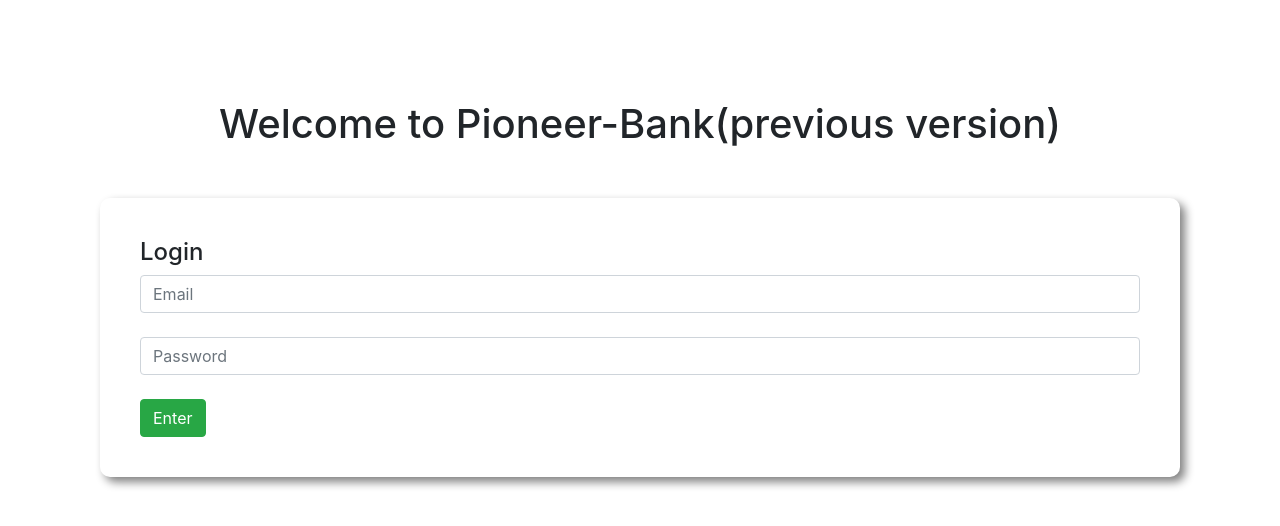
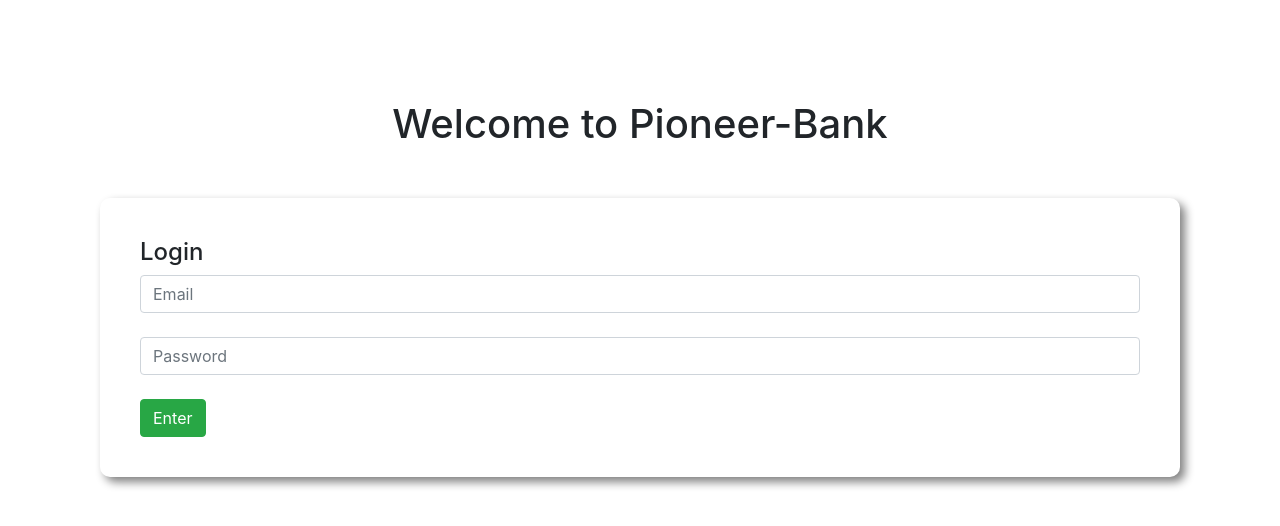
Before and after one commit to sojib-bd/pioneer-bank, a plain HTML site: page index.html in a window 1280 px wide. Drawn offline with nearby package versions, Linux system fonts and the light colour scheme.

Commit message:
testing the modification

```diff
--- a/index.html
+++ b/index.html
@@ -12,7 +12,7 @@
 
 <body>
     <div id="login-area">
-        <h1 class="text-center">Welcome to Pioneer-Bank(previous version)</h1>
+        <h1 class="text-center">Welcome to Pioneer-Bank</h1>
         <div class="submit-area">
             <h4>Login</h4>
             <input type="text" class="form-control" placeholder="Email">
```
